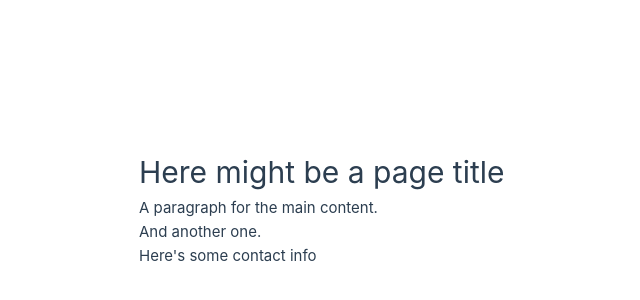
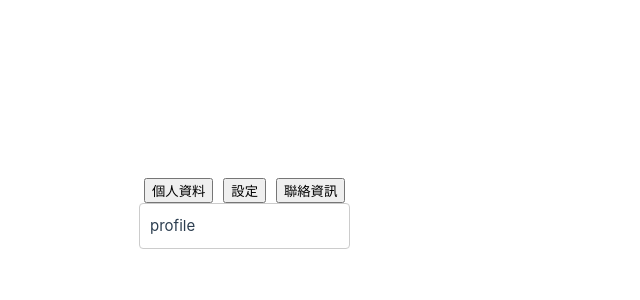
Before and after one commit to JerryChang0504/20250524vue3, a Vue app: page / in a window 1280 px wide. Shown: the part 192-492 px from the top of the page, without its empty margins (501-1141 px from the left). Built offline with nearby package versions, Linux system fonts and the light colour scheme.

Commit message:
Dynamic Slot Names

```diff
--- a/src/App.vue
+++ b/src/App.vue
@@ -39,6 +39,7 @@
 import ProductPage from './components/ProductPage.vue'
 import FancyButton from './components/FancyButton.vue';
 import BaseLayout from './components/BaseLayout.vue'
+import TabBar from './components/TabBar.vue';
 import { ref } from 'vue'
 
 const userDate = { name: 'Mary', age: 18 }
@@ -76,20 +77,19 @@
   </header>
 
   <main>
-    <BaseLayout>
+    <TabBar />
+    <!-- <BaseLayout>
       <template #header>
         <h1>Here might be a page title</h1>
       </template>
 
-      <template #default> <!-- 可以省略不寫，也是會被設定為默認插槽內容 -->
-        <p>A paragraph for the main content.</p>
-        <p>And another one.</p>
-      </template>
+<p>A paragraph for the main content.</p>
+<p>And another one.~~~~</p>
 
-      <template #footer>
+<template #footer>
         <p>Here's some contact info</p>
       </template>
-    </BaseLayout>
+</BaseLayout> -->
 
 
     <!-- <FancyButton>
--- /dev/null
+++ b/src/components/SlotPanel.vue
@@ -0,0 +1,20 @@
+<template>
+    <div class="panel">
+        <slot :name="active" />
+    </div>
+</template>
+
+<script setup>
+defineProps({
+    active: String,
+})
+
+</script>
+
+<style scoped>
+.panel {
+    padding: 10px;
+    border: 1px solid #ccc;
+    border-radius: 4px;
+}
+</style>
--- /dev/null
+++ b/src/components/TabBar.vue
@@ -0,0 +1,22 @@
+<template>
+    <button v-for="tab in tabs" :key="tab.value" @click="selected = tab.value">{{ tab.lable }}</button>
+    <SlotPanel :active="selected">
+        <template #[selected]>
+            <p>{{ selected }}</p>
+        </template>
+    </SlotPanel>
+</template>
+
+<script setup>
+import { ref } from 'vue'
+import SlotPanel from './SlotPanel.vue';
+
+const selected = ref('profile')
+const tabs = [
+    { lable: '個人資料', value: 'profile' },
+    { lable: '設定', value: 'settings' },
+    { lable: '聯絡資訊', value: 'contact' },
+]
+</script>
+
+<style scoped></style>
```
